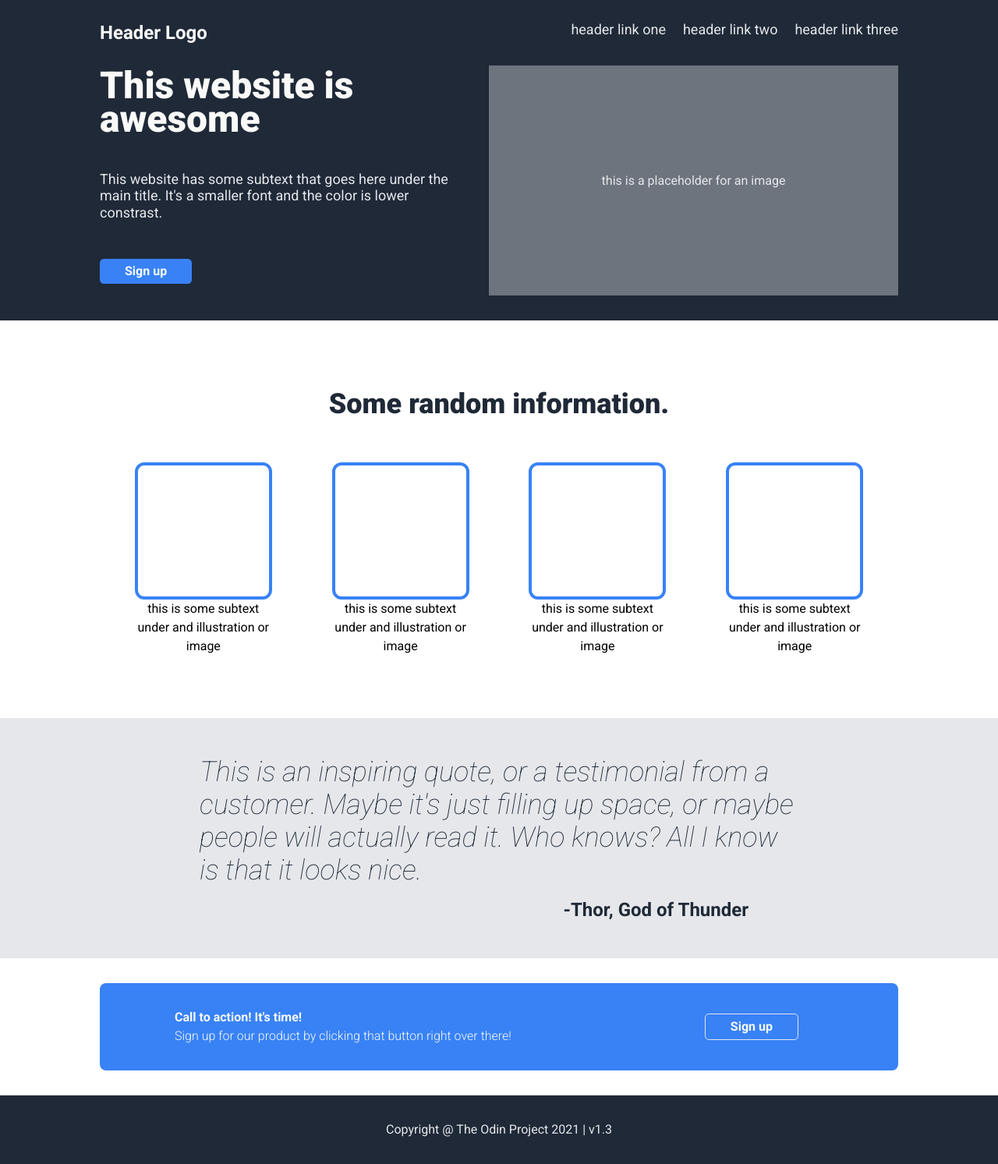
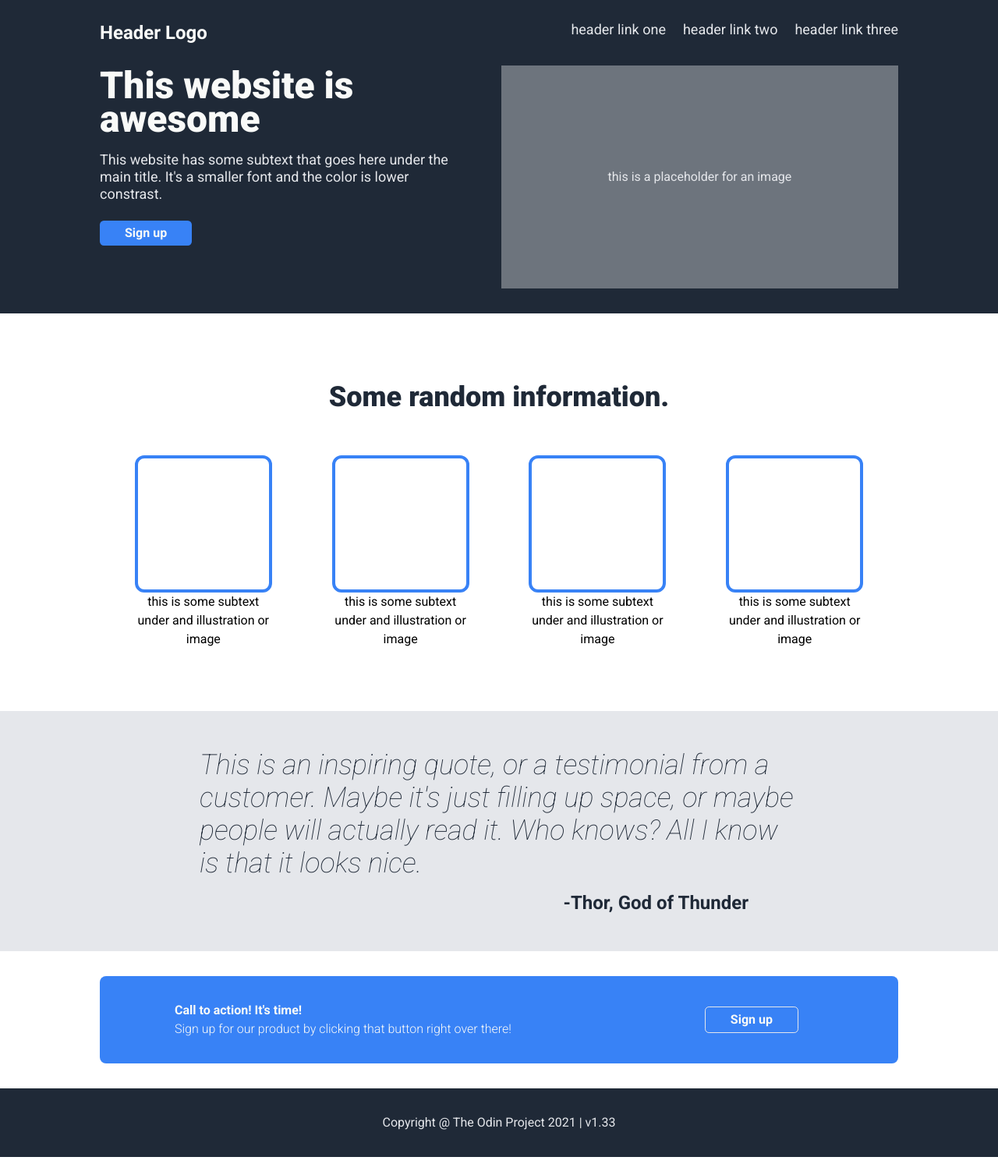
Before and after one commit to interfacemotion/LandinPage, a plain HTML site: page index.html in a window 1280 px wide. Shown: the whole page at 78% size. Drawn offline with Linux system fonts and the light colour scheme.

Commit message:
Minor fixes with padding sizes

```diff
--- a/index.html
+++ b/index.html
@@ -99,7 +99,7 @@
   </main>
   <footer>
     <div class="footertag">
-      Copyright @ The Odin Project 2021 | v1.3
+      Copyright @ The Odin Project 2021 | v1.33
     </div>
   </footer>
 </body>
--- a/styles.css
+++ b/styles.css
@@ -65,10 +65,6 @@ header, footer {
   flex-basis: auto;
 }
 
-.headercolumns, .placeholder {
-  height: 36vh;
-}
-
 .headerlogo {
   font-size: 1.5rem;
   font-weight: 700;
@@ -95,6 +91,7 @@ header, footer {
 
 .headerdescription {
   line-height: 1.2;
+  padding: 1rem 0;
 }
 
 .headercontent button {
@@ -111,7 +108,7 @@ header, footer {
   max-height: 100%;
   max-width: 100%;
   background-color: #6D747D;
-  padding: 0 2rem;
+  padding: 0;
   color: #E5E7EB;
 }
 
@@ -158,7 +155,7 @@ main {
   display: flex;
   align-items: center;
   font-size: 2.25rem;
-  padding: 3rem;
+  padding: 3rem 0;
   font-weight: 900;
   color: #1F2937;
 }
@@ -289,7 +286,7 @@ footer {
   }
 
   .content_one_title {
-    font-size: 2.25rem;
+    font-size: 2rem;
   }
 
   .content_one_title_thumbs {
@@ -313,6 +310,10 @@ footer {
     width: 40vw;
   }
 
+  .content_two_one {
+    font-size: 2rem;
+  }
+
   .content_three_frame {
     flex-direction: column;
   }
```
